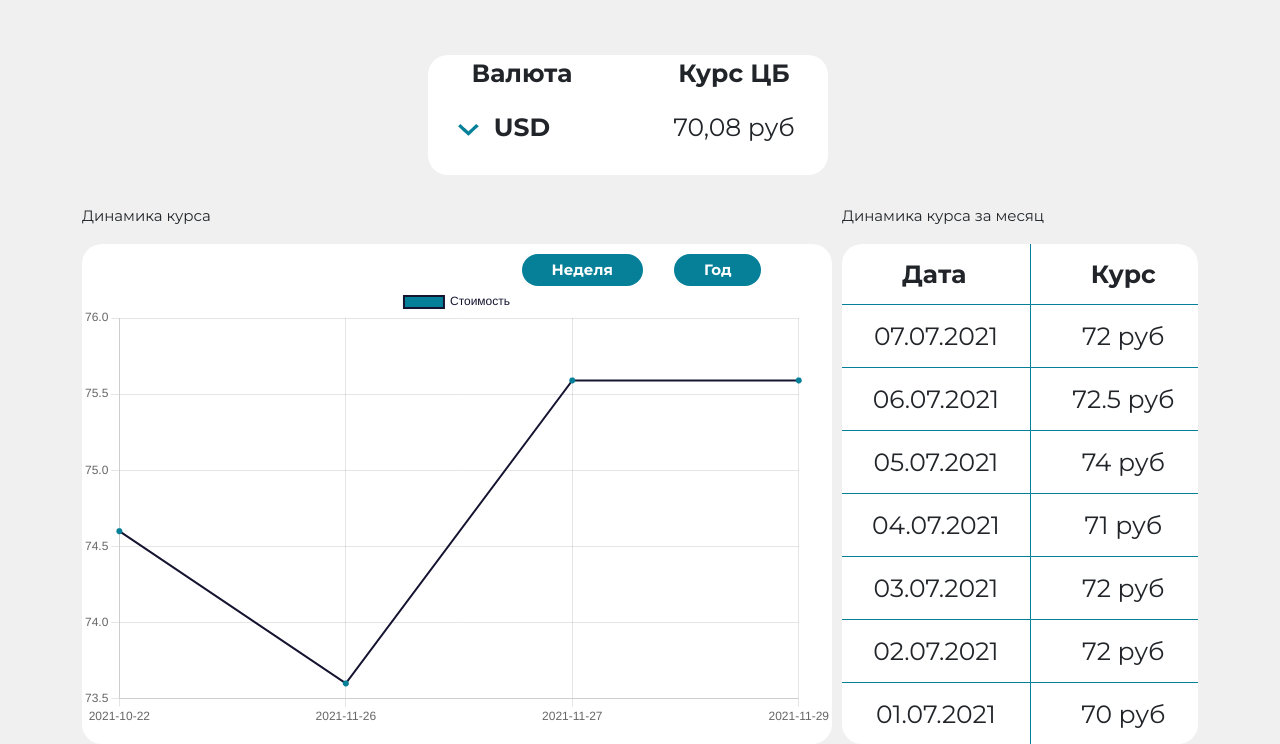
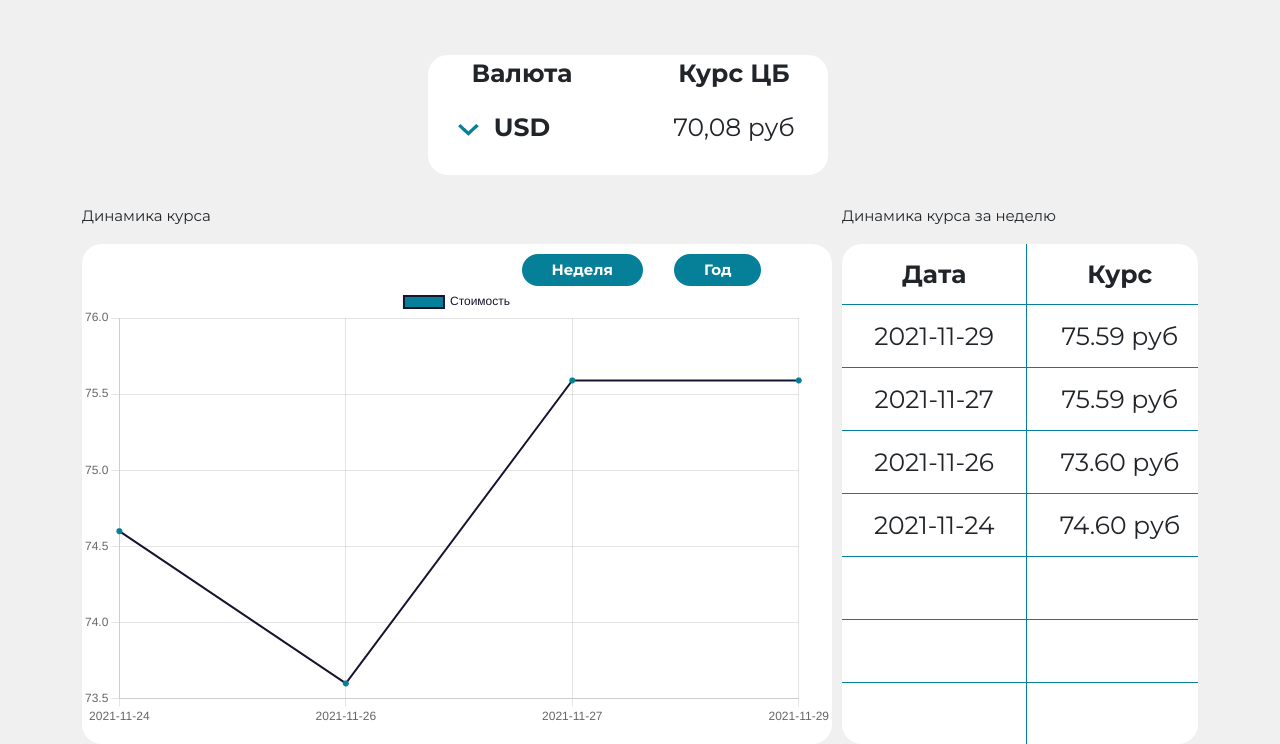
Before and after one commit to ReducetoLover/parsingval, a Django app: page /currency in a window 1280 px wide. Shown: the part 81-825 px from the top of the page. Run offline with Django 3.2, Linux system fonts and the light colour scheme; some libraries are stand-ins or nearby versions.

Commit message:
что-то там с валютами

```diff
--- a/testproject/main/static/js/Chart.js
+++ b/testproject/main/static/js/Chart.js
@@ -1,61 +1,14 @@
 
 var ctx = document.getElementById('myChart').getContext('2d');
 
-
-var CUR_YEAR = {
-    USD : {
-        dates : ["01.01.2021","01.02.2021","01.03.2021","01.04.2021","01.05.2021","01.06.2021","01.07.2021","01.08.2021","01.09.2021","01.10.2021","01.11.2021","01.12.2021"],
-        values: [70,72,72,71,74,72.5,72,73,73,71.3,72,70]
-    },
-    AUD : {
-        dates : ["01.01.2021","01.02.2021","01.03.2021","01.04.2021","01.05.2021","01.06.2021","01.07.2021","01.08.2021","01.09.2021","01.10.2021","01.11.2021","01.12.2021"],
-        values: [71,74,72.5,72,73,73,71.3,72,70,70,72,72]
-    },
-    EUR : {
-        dates : ["01.01.2021","01.02.2021","01.03.2021","01.04.2021","01.05.2021","01.06.2021","01.07.2021","01.08.2021","01.09.2021","01.10.2021","01.11.2021","01.12.2021"],
-        values: [72,73,73,71.3,72,70,70,72,72,71,74,72.5]
-    },
-    KZT : {
-        dates : ["01.01.2021","01.02.2021","01.03.2021","01.04.2021","01.05.2021","01.06.2021","01.07.2021","01.08.2021","01.09.2021","01.10.2021","01.11.2021","01.12.2021"],
-        values: [,72,72,71,74,72.5,72,73,73]
-    },
-        QWE: {
-        dates: ["11.11.2021","12.11.2021"],
-        values: [100,99]
-    }
-}
-
-var CUR_WEEK = {
-    USD : {
-        dates : ["01.07.2021","02.07.2021","03.07.2021","04.07.2021","05.07.2021","06.07.2021","07.07.2021"],
-        values: [70,72,72,71,74,72.5,72]
-    },
-    AUD : {
-        dates : ["01.07.2021","02.07.2021","03.07.2021","04.07.2021","05.07.2021","06.07.2021","07.07.2021"],
-        values: [74,72.5,72,73,73,71.3,72]
-    },
-    EUR : {
-        dates : ["01.07.2021","02.07.2021","03.07.2021","04.07.2021","05.07.2021","06.07.2021","07.07.2021","07.07.2021","07.07.2021","07.07.2021","07.07.2021"],
-        values: [70,70,72,72,71,74,72.5,72.5,72.5,72.5,72.5]
-    },
-    KZT : {
-        dates : ["01.07.2021","02.07.2021","03.07.2021","04.07.2021","05.07.2021","06.07.2021","07.07.2021"],
-        values: [71.3,72,70,70,71,74,72.5]
-    },
-    QWE: {
-        dates: ["11.11.2021","12.11.2021"],
-        values: [100,99]
-    }
-
-}
 var SELECTED_Currency = "USD";
-var SELECTED_Period = CUR_WEEK;
+var SELECTED_Period = R_week;
 var Currency = () => SELECTED_Period[SELECTED_Currency];
 
 function FirstDraw()
 {
     var data = {
-    labels: R[SELECTED_Currency].dates,
+    labels: Currency().dates,
         datasets: [
         {
             label: "Стоимость",
@@ -68,7 +21,7 @@ function FirstDraw()
             pointRadius: 3,
             pointBackgroundColor: "#535353",
             pointBorderColor: "rgba(6,128,153,255)",
-            data: R[SELECTED_Currency].values
+            data: Currency().values
         }
            ]
     };
@@ -99,24 +52,19 @@ var myChart;
 
 function changeChartData(chart = myChart) {
     var C = chart.data;
-    C.labels = R[SELECTED_Currency].dates;
-    C.datasets[0].data = R[SELECTED_Currency].values;
+    C.labels = Currency().dates;
+    C.datasets[0].data = Currency().values;
     chart.update();
 }
 
 $(document).ready(function() {
-    $('.dropdown-item').click(function () {
-        SELECTED_Currency = $(this).html();
-        changeChartData(myChart);
-    });
-
     $('#WEEKbutton').click(function(){
-        SELECTED_Period = CUR_WEEK;
-        changeChartData(myChart);
+        SELECTED_Period = R_week;
+        changeChartData();
     });
 
     $('#YEARbutton').click(function(){
-        SELECTED_Period = CUR_YEAR;
-        changeChartData(myChart);
+        SELECTED_Period = R_year;
+        changeChartData();
     });
 });
--- a/testproject/main/static/js/scv_to_json.js
+++ b/testproject/main/static/js/scv_to_json.js
@@ -3,27 +3,42 @@ var R_week = {};
 var R_year = {};
 
 function getWeek() {
-    let c = R[SELECTED_Currency].dates.length >= 7 ? 7 : R[SELECTED_Currency].dates.length;
-    let len = R[SELECTED_Currency].dates.length-1;
-    R_week[SELECTED_Currency] = {};
-    R_week[SELECTED_Currency].dates = [];
-    R_week[SELECTED_Currency].values = [];
+    Object.keys(R).forEach((e) => {
+        R_week[e] = checkWeek(R[e]);
+    })
+}
 
-    for (var i=0; i<c; i++){
-        R_week[SELECTED_Currency].dates[i] = R[SELECTED_Currency].dates[len-i];
-        R_week[SELECTED_Currency].values[i] = R[SELECTED_Currency].values[len-i];
+function checkWeek(arr){
+var date = new Date();
+let toArr = {};
+    toArr.dates = [];
+    toArr.values = [];
+
+for (var minusDay=6; minusDay>=0; minusDay--){
+
+    var yesterday = date - 1000 * 60 * 60 * 24 * minusDay;   // current date's milliseconds - 1,000 ms * 60 s * 60 mins * 24 hrs * (# of days beyond one to go back)
+    var nDay = new Date(yesterday);
+    let index = arr.dates.indexOf(nDay.toJSON().slice(0, 10));
+
+    if(index >= 0){
+        toArr.dates.push(arr.dates[index]);
+        toArr.values.push(arr.values[index]);
     }
 }
 
+return toArr;
+}
+
 function getYear() {
-
     Object.keys(R).forEach((e) => {
-        R_year[e] = splitDaysByMonth(R[e]);
+        R_year[e] = checkMonth(R[e]);
+        console.log(R_year[e]);
     })
 }
 
-function splitDaysByMonth(arr) {
+function checkMonth(arr) {
     let m = "00";
+    let y = "2021";
 
     let result = 0;
     let sum = 0;
@@ -34,6 +49,7 @@ function splitDaysByMonth(arr) {
     toArr.values = [];
 
     arr.dates.map((date, i) => {
+        if(y !== date.split('-')[0]) return;
         if(m !== date.split('-')[1]) {
 
             if(sum>0){
@@ -88,9 +104,10 @@ function parse(d) {
 
         },
         complete: function(results, file) {
-            FirstDraw();
             getWeek();
             getYear();
+            FirstDraw();
+            table();
             console.log(R);
         }}
         )
--- a/testproject/main/static/js/table.js
+++ b/testproject/main/static/js/table.js
@@ -1,5 +1,5 @@
 var count=6;
-table();
+
 function createtable()
 {
     const table=document.querySelector(".table-border");
@@ -14,13 +14,7 @@ function createtable()
 }
 function table()
 {
-     SELECTED_Period = CUR_WEEK;
-     Currency = () => SELECTED_Period[SELECTED_Currency];
     var a = Currency().dates.length-1;
-
-
-
-
 
     while (a>=Currency().dates.length-7)
     {
--- a/testproject/main/templates/main/Curse.csv
+++ b/testproject/main/templates/main/Curse.csv
@@ -1,5 +1,8 @@
 Дата;Название;Валюта;Цена
 2021-10-22;USD;₽;74,60
+2020-10-21;USD;₽;274,60
+2021-11-23;USD;₽;71,60
+2021-11-24;USD;₽;74,60
 2021-11-26;USD;₽;73,60
 2021-11-26;PLN;₽;17,92
 2021-11-26;AUD;₽;53,71
--- a/testproject/main/templates/main/currency.html
+++ b/testproject/main/templates/main/currency.html
@@ -50,7 +50,7 @@
                 </div>
             </div >
             <div class="col-4">
-                <p class="under-text-graph">Динамика курса за месяц</p>
+                <p class="under-text-graph">Динамика курса за неделю</p>
                 <div class="block-table text-center">
                     <table class="table-border">
                         <tr><td class="table-rad currency-td"><b>Дата</b></td><td class="table-rad currency-td"><b>Курс</b></td></tr>
```
